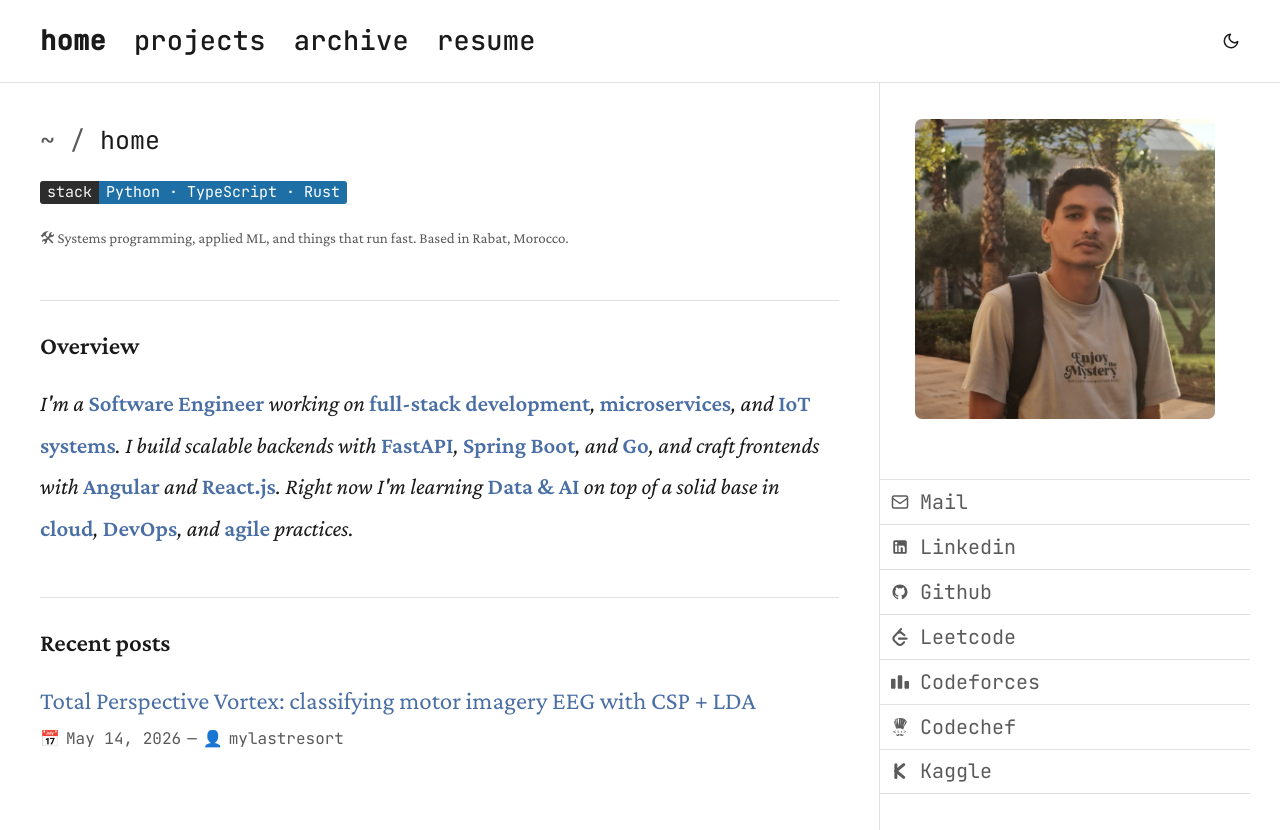
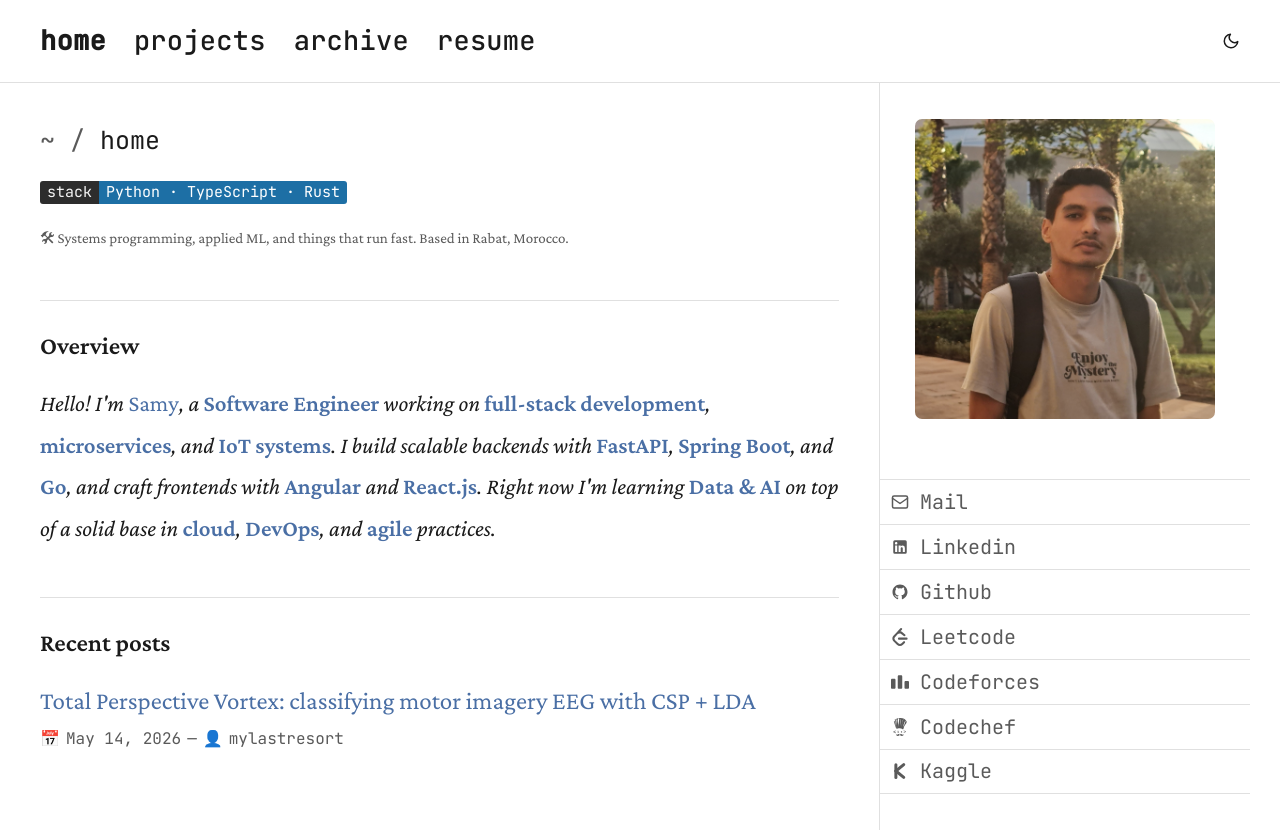
Before and after one commit to mylastresort/mylastresort.github.io, a React (Vite) app: page / in a window 1280 px wide. Built offline with nearby package versions, Linux system fonts and the light colour scheme.

Commit message:
home: greet reader with accented name in overview

```diff
--- a/src/pages/Home.jsx
+++ b/src/pages/Home.jsx
@@ -14,7 +14,7 @@ export default function Home({ onNavigate }) {
           <p className="tagline">🛠 Systems programming, applied ML, and things that run fast. Based in Rabat, Morocco.</p>
 
           <h2 className="section-title">Overview</h2>
-          <p className="bio">I'm a <strong>Software Engineer</strong> working on <strong>full-stack development</strong>, <strong>microservices</strong>, and <strong>IoT systems</strong>. I build scalable backends with <strong>FastAPI</strong>, <strong>Spring Boot</strong>, and <strong>Go</strong>, and craft frontends with <strong>Angular</strong> and <strong>React.js</strong>. Right now I'm learning <strong>Data &amp; AI</strong> on top of a solid base in <strong>cloud</strong>, <strong>DevOps</strong>, and <strong>agile</strong> practices.</p>
+          <p className="bio">Hello! I'm <span className="name-accent">Samy</span>, a <strong>Software Engineer</strong> working on <strong>full-stack development</strong>, <strong>microservices</strong>, and <strong>IoT systems</strong>. I build scalable backends with <strong>FastAPI</strong>, <strong>Spring Boot</strong>, and <strong>Go</strong>, and craft frontends with <strong>Angular</strong> and <strong>React.js</strong>. Right now I'm learning <strong>Data &amp; AI</strong> on top of a solid base in <strong>cloud</strong>, <strong>DevOps</strong>, and <strong>agile</strong> practices.</p>
 
           <h2 className="section-title">Recent posts</h2>
           <ul className="post-list">
--- a/src/styles.css
+++ b/src/styles.css
@@ -434,6 +434,11 @@ nav a.active {
 .bio strong {
   font-style: normal;
   font-weight: 700;
+  color: var(--link);
+}
+
+.bio .name-accent {
+  font-style: normal;
   color: var(--link);
 }
 
```
